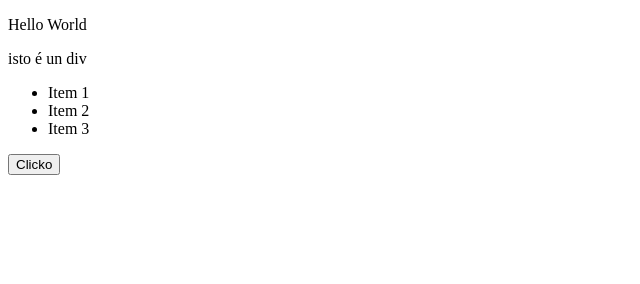
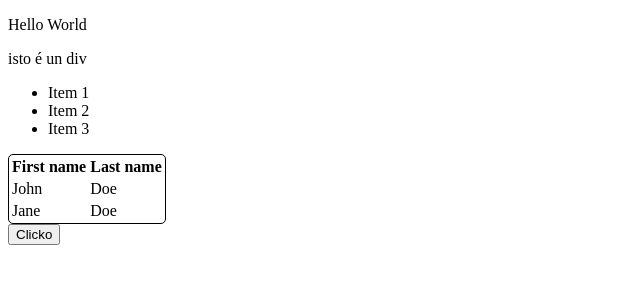
Before and after one commit to cursosisraelsp/exercicio-repaso-referencias, a website with bundled scripts: page static/index.html in a window 1280 px wide. Shown: the whole page, without its empty margins (0-640 px from the left). Built offline with nearby package versions, Linux system fonts and the light colour scheme.

Commit message:
Exercicios folla 1

```diff
--- /dev/null
+++ b/static/css/estilo.css
@@ -0,0 +1,4 @@
+table{
+    border:1px solid black;
+    border-radius: 5px;
+}
--- a/static/index.html
+++ b/static/index.html
@@ -5,6 +5,7 @@
     <meta name="viewport" content="width=device-width, initial-scale=1.0">
     <title>Document</title>
     <script async src="javascript/index.js" type="module"></script>
+    <link rel="stylesheet" href="css/estilo.css">
 </head>
 <body>
     <p id="parrafo1">Hello World</p>
@@ -14,7 +15,20 @@
         <li>Item 2</li>
         <li>Item 3</li>
     </ul>
-
+<table>
+  <tr>
+    <th>First name</th>
+    <th>Last name</th>
+  </tr>
+  <tr>
+    <td>John</td>
+    <td>Doe</td>
+  </tr>
+  <tr>
+    <td>Jane</td>
+    <td>Doe</td>
+  </tr>
+</table>
     <button id="boton">Clicko</button>
 </body>
 </html>
--- a/static/javascript/funcions/referencias.js
+++ b/static/javascript/funcions/referencias.js
@@ -1,10 +1,22 @@
 let refParrafo1 = document.querySelector("#parrafo1");
+let refBoton = document.querySelector("#boton");
 let refDiv1 = document.querySelector(".div1");
 let refLista = document.querySelector(".lista");
-let refBoton = document.querySelector("#boton");
+let refTabla = document.querySelector("table");
+let refTablaTr = document.querySelector("tr");
+let refTablaTrTodos = document.querySelectorAll("tr");
+let refTablaTh = refTablaTrTodos[0].querySelectorAll("th");
+let refBody1 = document.querySelector("body");
+let refBody2 = document.body;
 export {
     refParrafo1,
     refDiv1,
     refLista,
-    refBoton
+    refBoton,
+    refTabla,
+    refTablaTr,
+    refTablaTrTodos,
+    refTablaTh,
+    refBody1,
+    refBody2
 }
```
Also changed, not shown: static/javascript/index.js (+23 -3 lines).
